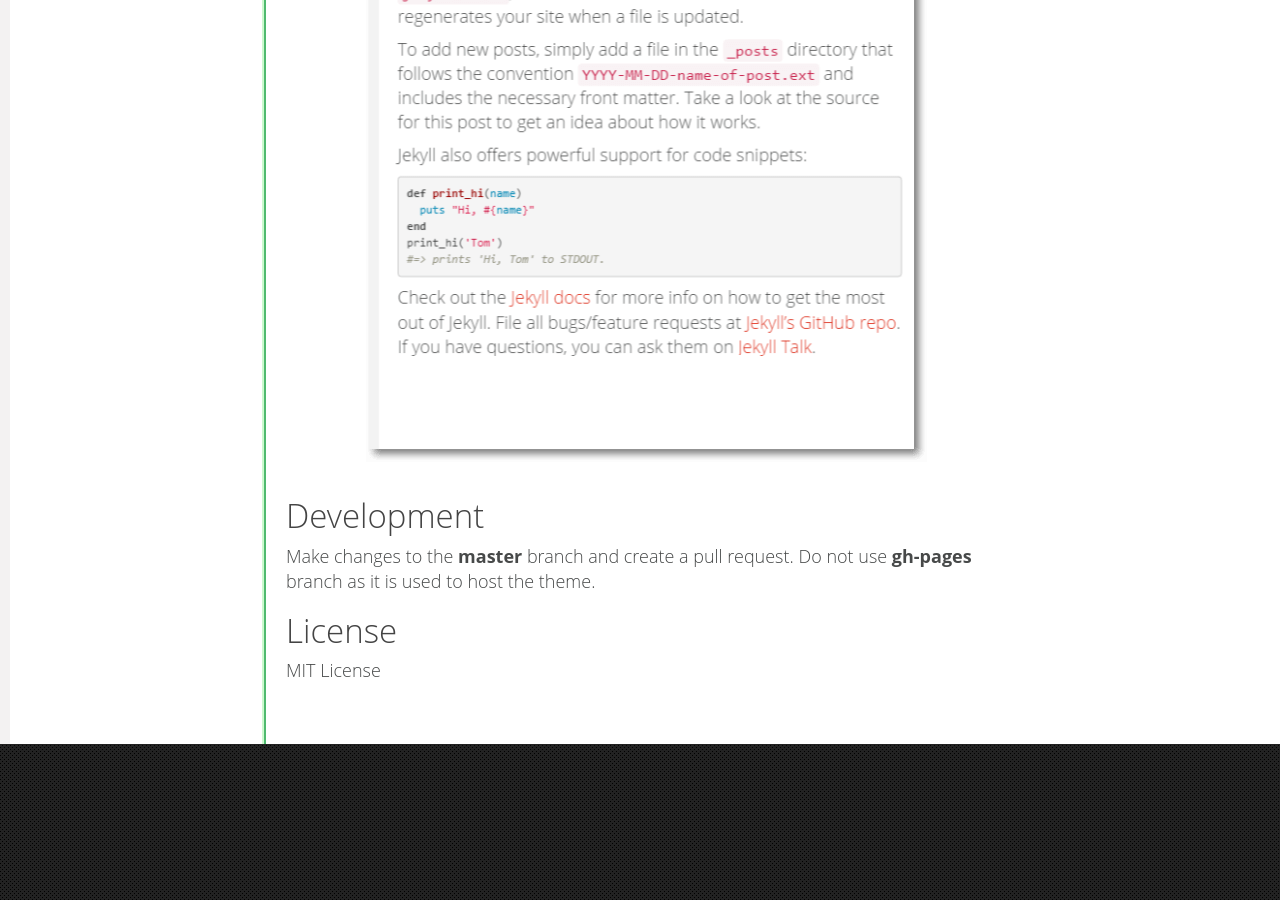
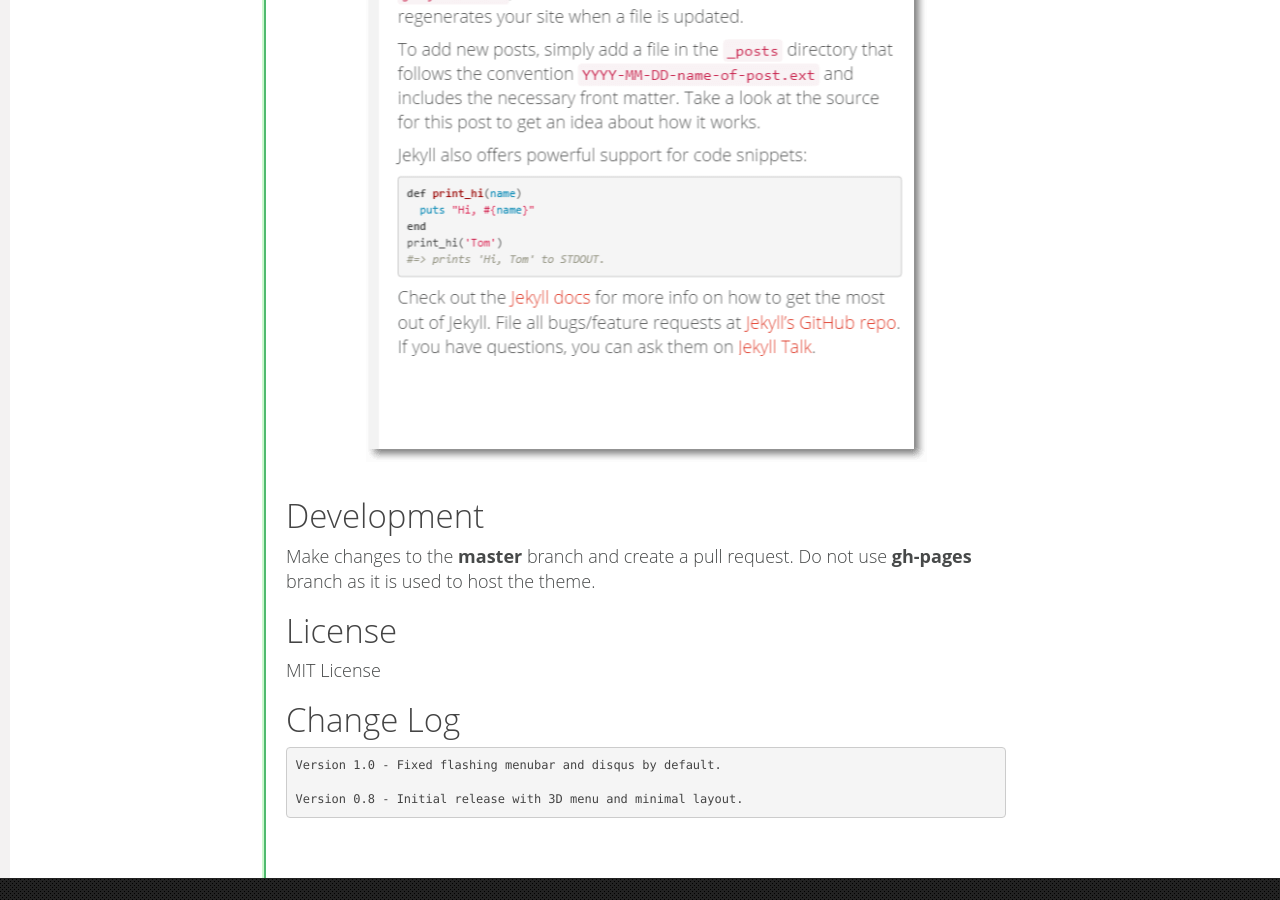
Before and after one commit to sharu725/gatok, a Jekyll site: the page built from _posts/2016-05-07-documentation.md, in a window 1280 px wide and 900 px high, scrolled down 3497 px. Built offline with Jekyll 4.4.1, drawn with Linux system fonts in a browser that asks for light colours; comment, search, counter and statistics services are not loaded; before the commit the page ends 4263 px from its top, so only the background shows below that.

Commit message:
no message

```diff
--- a/_config.yml
+++ b/_config.yml
@@ -38,7 +38,7 @@ sass:
 
 analytics: UA-71358787-1
 
-version: 0.8
+version: 1.0
 
 gems: [jekyll-paginate, jekyll-seo-tag]
 
--- /dev/null
+++ b/_includes/3d-menu.html
@@ -0,0 +1,8 @@
+<!-- 3d menu js -->
+<script src="{{ "/js/meny.js" | prepend: site.baseurl }}"></script>
+
+
+<!-- Script to load 3d menu -->
+<script>
+      var meny=Meny.create({menuElement:document.querySelector(".meny"),contentsElement:document.querySelector(".contents"),position:"left",height:200,width:230,angle:30,threshold:40,overlap:6,transitionDuration:"0.5s",transitionEasing:"ease",gradient:"rgba(0,0,0,0.20) 0%, rgba(0,0,0,0.65) 100%)",mouse:!0,touch:!0});
+</script>
--- a/_includes/analytics.html
+++ b/_includes/analytics.html
@@ -1,4 +1,4 @@
- <!-- Google Analytics Tracking code -->
+<!-- Google Analytics Tracking code -->
 <script>
   (function(i,s,o,g,r,a,m){i['GoogleAnalyticsObject']=r;i[r]=i[r]||function(){
   (i[r].q=i[r].q||[]).push(arguments)},i[r].l=1*new Date();a=s.createElement(o),
--- a/_includes/head.html
+++ b/_includes/head.html
@@ -7,9 +7,8 @@
 
   <link rel="alternate" type="application/rss+xml" title="{{ site.title }}" href="{{ "/feed.xml" | prepend: site.baseurl | prepend: site.url }}">
 
-<!-- 3d menu js -->
-<script src="{{ "/js/meny.js" | prepend: site.baseurl }}"></script>
-
+<!-- Bootstrap -->
+<link rel="stylesheet" href="{{ "/css/bootstrap.css" | prepend: site.baseurl }}">
 
 <style>
           {% capture include_to_scssify %}
--- a/_layouts/default.html
+++ b/_layouts/default.html
@@ -21,16 +20,12 @@ layout: compress
 {% include footer.html %}
       </div>
 
+{% include 3d-menu.html %}
 
-<!-- Script to load 3d menu -->
-<script>
-      var meny=Meny.create({menuElement:document.querySelector(".meny"),contentsElement:document.querySelector(".contents"),position:"left",height:200,width:230,angle:30,threshold:40,overlap:6,transitionDuration:"0.5s",transitionEasing:"ease",gradient:"rgba(0,0,0,0.20) 0%, rgba(0,0,0,0.65) 100%)",mouse:!0,touch:!0});
-</script>
+
 {% if site.analytics %}
  {% include analytics.html %}
 {% endif %}
-<link rel="stylesheet" href="{{ "/css/bootstrap.css" | prepend: site.baseurl }}">
-
 
 </body>
 </html>
--- a/_posts/2016-05-07-documentation.md
+++ b/_posts/2016-05-07-documentation.md
@@ -48,3 +48,10 @@ Make changes to the **master** branch and create a pull request. Do not use **gh
 
 # License
 MIT License
+
+# Change Log
+<pre>
+Version 1.0 - Fixed flashing menubar and disqus by default.
+
+Version 0.8 - Initial release with 3D menu and minimal layout.
+</pre>
```
Also changed, not shown: other parts of _layouts/default.html (+0 -1 lines).
